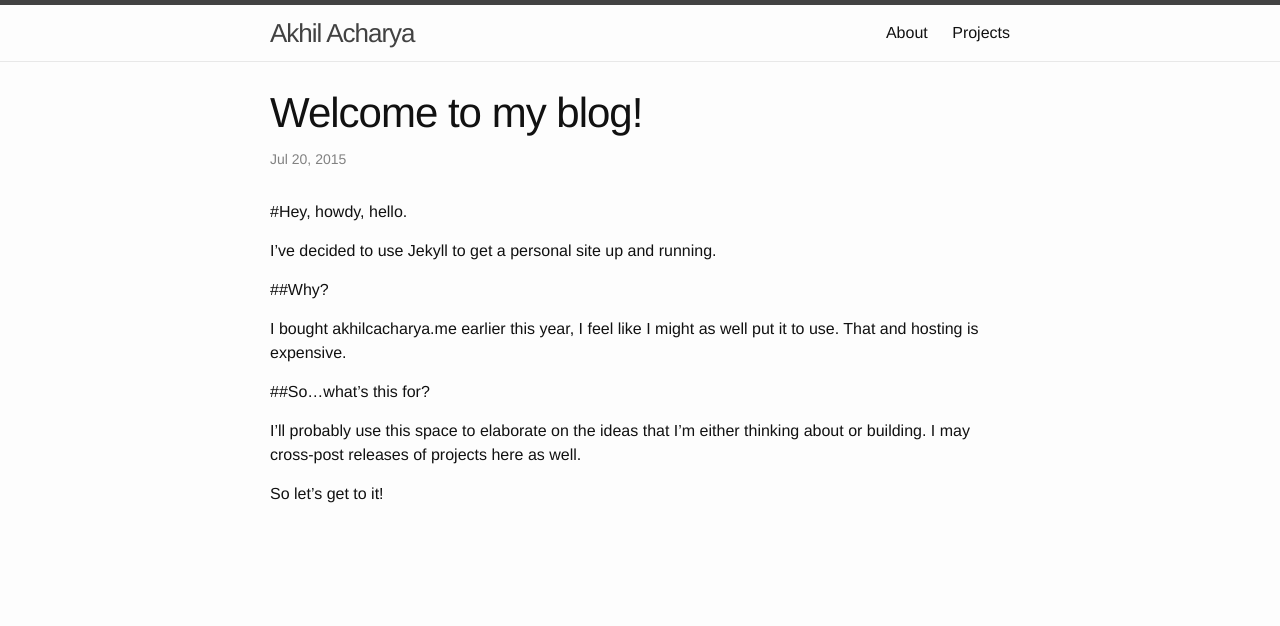
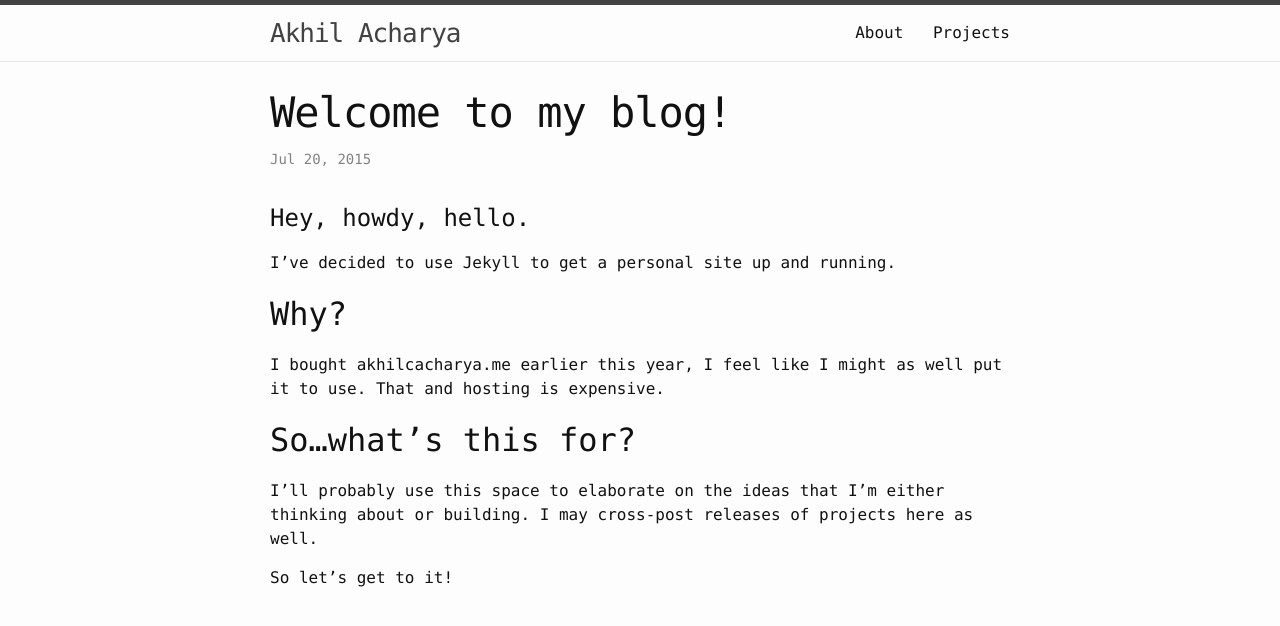
Before and after one commit to akhilcacharya/akhilcacharya.github.io, a Jekyll site: the page built from _posts/2015-7-20-welcome-to-my-blog.markdown, in a window 1280 px wide. Shown: the top 626 px of the page. Built offline with Jekyll 4.4.1, drawn with Linux system fonts in a browser that asks for light colours; a file with an impossible date is left out.

Commit message:
Add new typeface

```diff
--- a/_config.yml
+++ b/_config.yml
@@ -9,4 +9,4 @@ github_username:  akhilcacharya
 
 # Build settings
 markdown: kramdown
-highlighter: rouge
+highlighter: redcarpet
--- a/_posts/2015-7-20-welcome-to-my-blog.markdown
+++ b/_posts/2015-7-20-welcome-to-my-blog.markdown
@@ -5,15 +5,15 @@ date:   2015-07-20 18:33:53
 categories: jekyll update
 ---
 
-#Hey, howdy, hello.
+# Hey, howdy, hello.
 
 I've decided to use Jekyll to get a personal site up and running.
 
-##Why?
+## Why?
 
 I bought akhilcacharya.me earlier this year, I feel like I might as well put it to use. That and hosting is expensive.
 
-##So...what's this for?
+## So...what's this for?
 
 I'll probably use this space to elaborate on the ideas that I'm either thinking about or building. I may cross-post releases of projects here as well.
 
--- a/css/main.scss
+++ b/css/main.scss
@@ -6,7 +6,7 @@
 
 
 // Our variables
-$base-font-family: Helvetica, Arial, sans-serif;
+$base-font-family: monaco,Consolas,Lucida Console,monospace;
 $base-font-size:   16px;
 $small-font-size:  $base-font-size * 0.875;
 $base-line-height: 1.5;
@@ -42,7 +42,10 @@ $on-laptop:        800px;
     }
 }
 
-
+.mark {
+    background-color: black;
+    color: white;
+}
 
 // Import partials from `sass_dir` (defaults to `_sass`)
 @import
```
Also changed, not shown: _posts/2016-07-21-fun-with-haar-cascades.md (+1 -1 lines).
